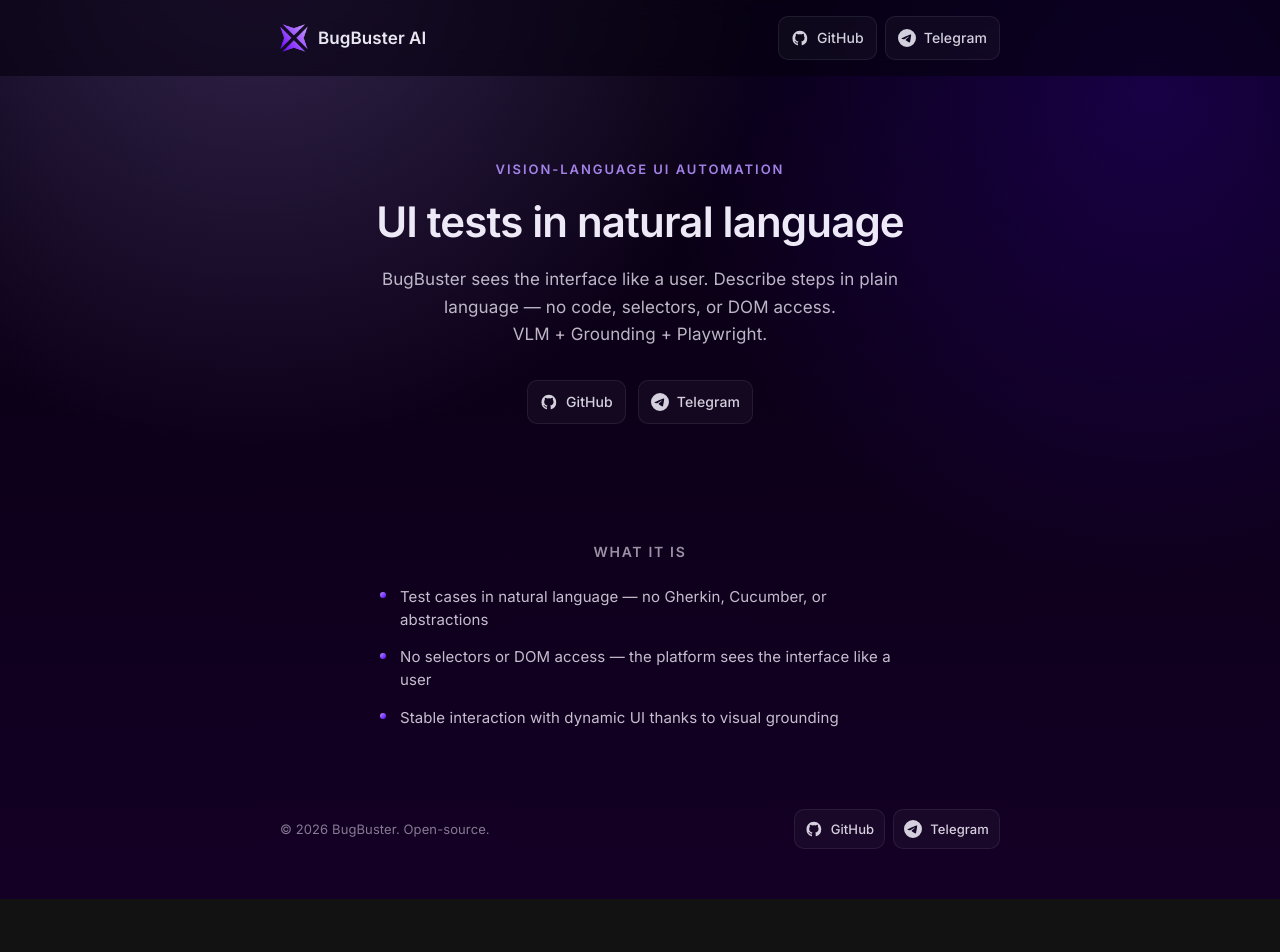
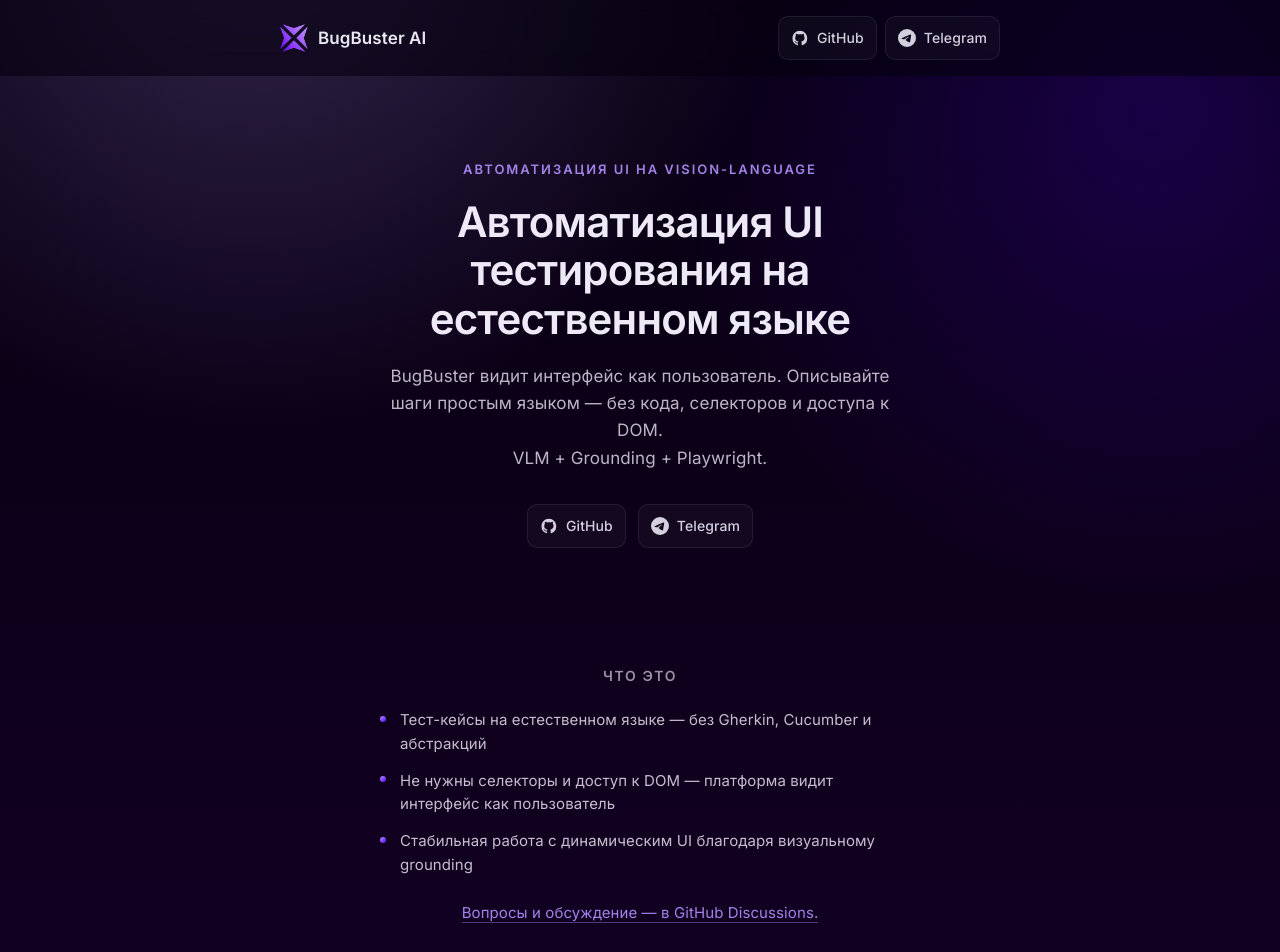
Before and after one commit to BugBuster-AI/landing, a React (Vite) app: page / in a window 1280 px wide. Shown: the top 952 px of the page. Before the commit the page ends 899 px from the top, so only its background shows below. Built offline with nearby package versions, Linux system fonts and the light colour scheme.

Commit message:
Add GitHub Discussions link and update content to Russian

```diff
--- a/src/landing/LandingPage.tsx
+++ b/src/landing/LandingPage.tsx
@@ -33,7 +33,7 @@
       <footer className="lp-footer">
         <div className="lp-container lp-footerInner">
           <div className="lp-footerText">
-            © {new Date().getFullYear()} {landingContent.productName}. Open-source.
+            © {new Date().getFullYear()} {landingContent.productName}. Открытый исходный код.
           </div>
           <div className="lp-footerLinks">
             <IconLink href={githubRepoUrl} label="GitHub" iconId="github-icon" />
--- a/src/landing/content.ts
+++ b/src/landing/content.ts
@@ -1,4 +1,5 @@
 export const githubRepoUrl = 'https://github.com/BugBuster-AI/bugbuster';
+export const githubDiscussionsUrl = 'https://github.com/orgs/BugBuster-AI/discussions';
 export const telegramUrl = 'https://t.me/bugbuster_news';
 
 export type LandingLink = { label: string; href: string };
@@ -9,9 +10,9 @@
   headerLogoAlt: 'BugBuster logo',
 
   hero: {
-    kicker: 'Vision-language UI automation',
-    headline: 'UI tests in natural language',
-    subheadline: 'BugBuster sees the interface like a user. Describe steps in plain language — no code, selectors, or DOM access.',
+    kicker: 'Автоматизация UI на vision-language',
+    headline: 'Автоматизация UI тестирования на естественном языке',
+    subheadline: 'BugBuster видит интерфейс как пользователь. Описывайте шаги простым языком — без кода, селекторов и доступа к DOM.',
     subheadlineStack: 'VLM + Grounding + Playwright.',
     links: {
       github: { label: 'GitHub', href: githubRepoUrl },
@@ -20,12 +21,14 @@
   },
 
   about: {
-    title: 'What it is',
+    title: 'Что это',
     points: [
-      'Test cases in natural language — no Gherkin, Cucumber, or abstractions',
-      'No selectors or DOM access — the platform sees the interface like a user',
-      'Stable interaction with dynamic UI thanks to visual grounding',
+      'Тест-кейсы на естественном языке — без Gherkin, Cucumber и абстракций',
+      'Не нужны селекторы и доступ к DOM — платформа видит интерфейс как пользователь',
+      'Стабильная работа с динамическим UI благодаря визуальному grounding',
     ],
+    discussionsNote: 'Вопросы и обсуждение — в GitHub Discussions.',
+    discussionsUrl: githubDiscussionsUrl,
   },
 
 };
--- a/src/landing/landing.css
+++ b/src/landing/landing.css
@@ -202,6 +202,22 @@
   background: linear-gradient(135deg, var(--accent) 0%, var(--accent2) 100%);
 }
 
+.lp-aboutDiscussions {
+  margin: 24px 0 0;
+  font-size: 15px;
+  text-align: center;
+}
+
+.lp-aboutDiscussions a {
+  color: rgba(180, 144, 255, 0.9);
+  text-decoration: none;
+  border-bottom: 1px solid rgba(180, 144, 255, 0.4);
+}
+
+.lp-aboutDiscussions a:hover {
+  border-bottom-color: rgba(180, 144, 255, 0.8);
+}
+
 /* Footer */
 .lp-footer {
   margin-top: auto;
--- a/src/landing/sections/AboutSection.tsx
+++ b/src/landing/sections/AboutSection.tsx
@@ -12,6 +12,11 @@
             <li key={point}>{point}</li>
           ))}
         </ul>
+        <p className="lp-aboutDiscussions">
+          <a href={about.discussionsUrl} target="_blank" rel="noreferrer">
+            {about.discussionsNote}
+          </a>
+        </p>
       </div>
     </section>
   );
```
